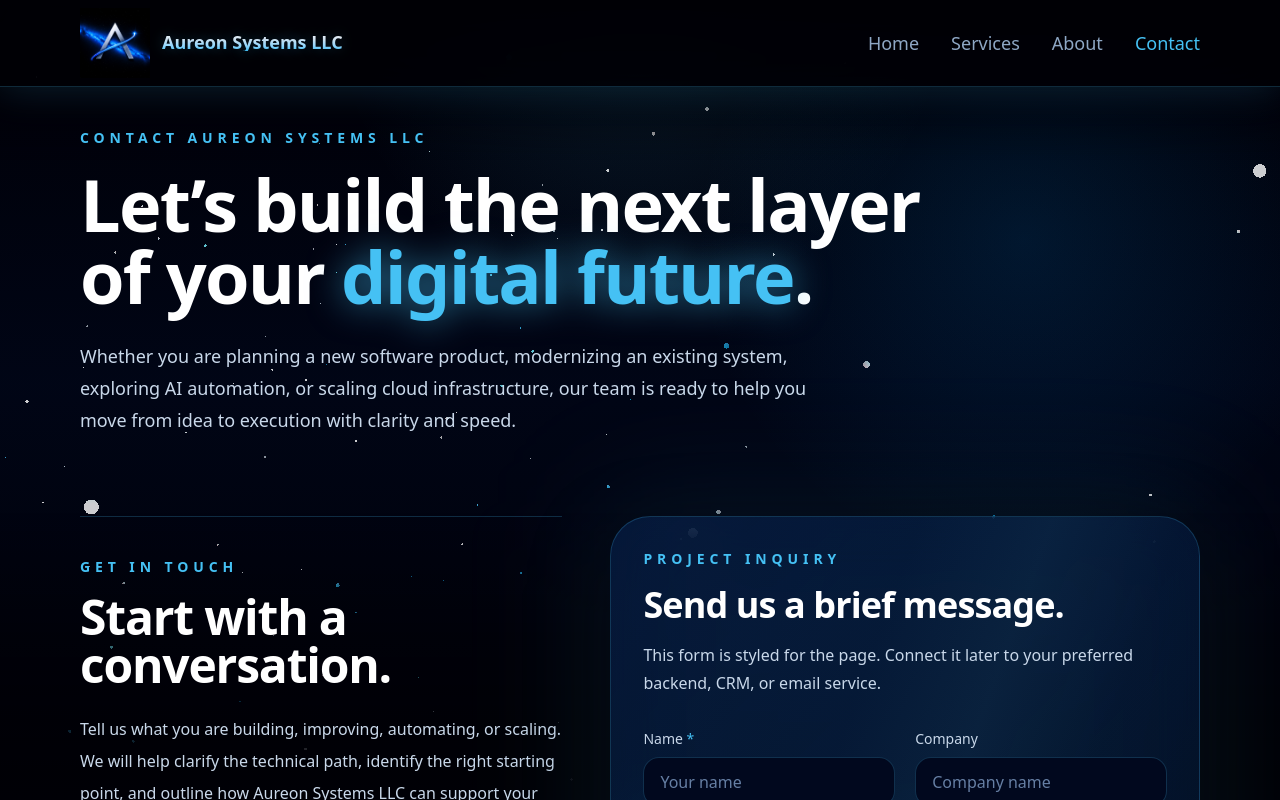
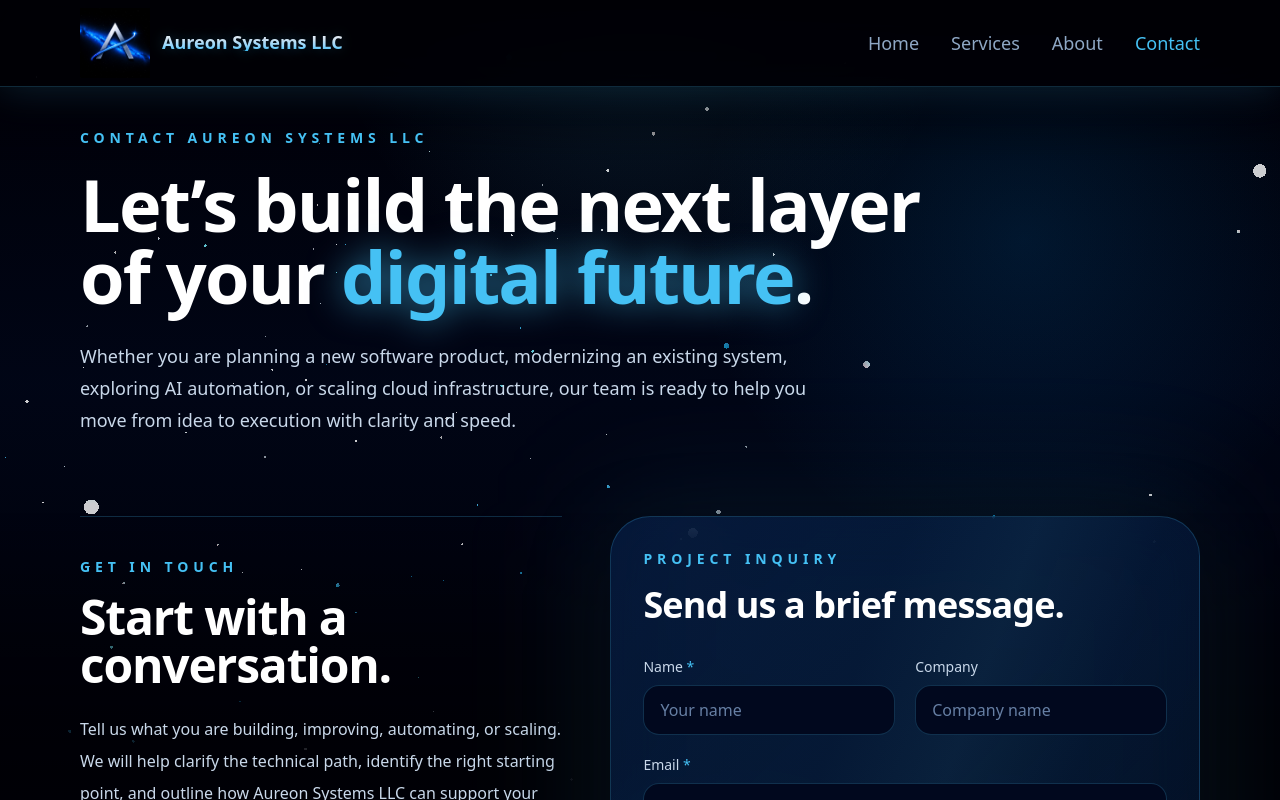
Before and after one commit to codeGuess-99/AKP_Webportal, a Next.js app in the folder webapp/: page /contact in a window 1280 px wide. Shown: the top 800 px of the page. Built offline with nearby package versions, Linux system fonts and the light colour scheme.

Commit message:
remove contact form description "connect this to email service later"

```diff
--- a/webapp/src/app/contact/page.js
+++ b/webapp/src/app/contact/page.js
@@ -114,11 +114,6 @@ export default function ContactPage() {
                 <h2 className="mt-4 text-3xl font-bold tracking-tight text-text-title sm:text-4xl">
                   Send us a brief message.
                 </h2>
-
-                <p className="mt-4 leading-7 text-text-body">
-                  This form is styled for the page. Connect it later to your
-                  preferred backend, CRM, or email service.
-                </p>
 
                 <ContactForm />
               </div>
```
